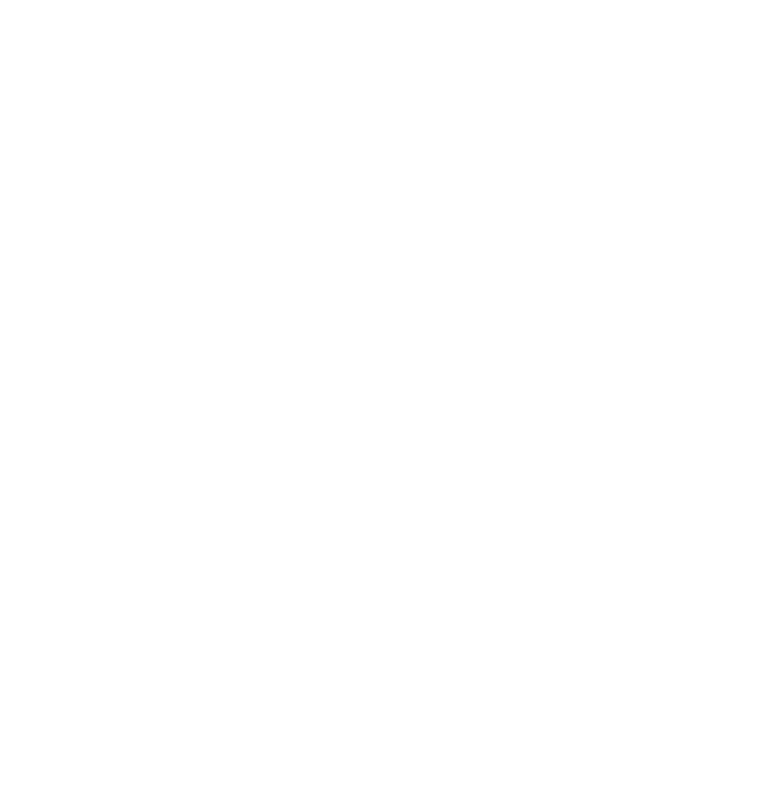
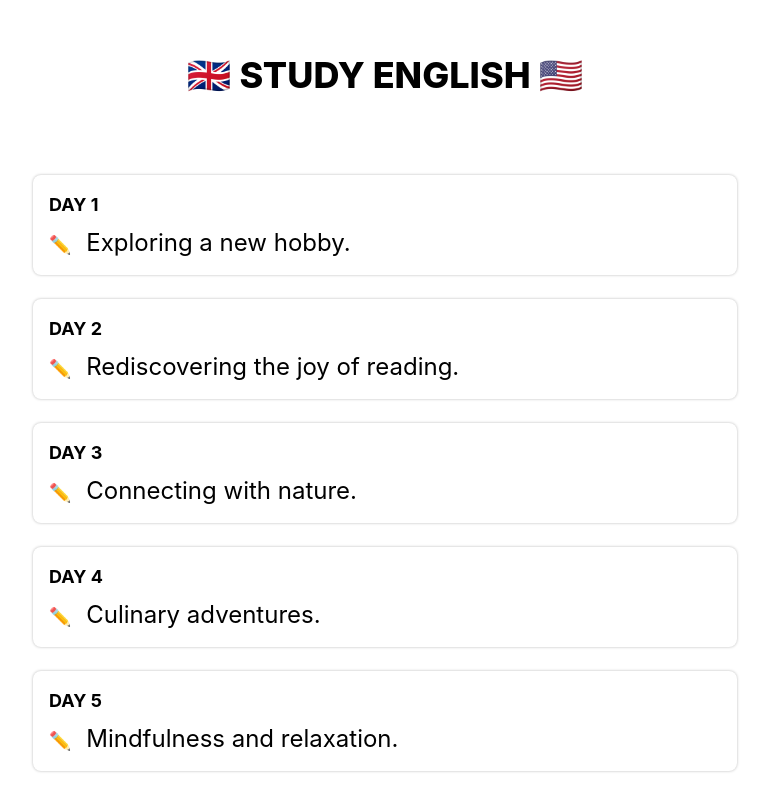
Before and after one commit to sooheyon/review-english, a React (Create React App) app: page / in a window 1280 px wide. Shown: the part 105-892 px from the top of the page, without its empty margins (255-1024 px from the left). Before the commit the page ends 800 px from the top, so only its background shows below. Built offline with nearby package versions, Linux system fonts and the light colour scheme.

Commit message:
router 설정 및 메인 페이지 뷰 개발

```diff
--- a/package.json
+++ b/package.json
@@ -8,6 +8,7 @@
     "@testing-library/user-event": "^13.5.0",
     "react": "^18.2.0",
     "react-dom": "^18.2.0",
+    "react-router-dom": "^6.20.0",
     "react-scripts": "5.0.1",
     "web-vitals": "^2.1.4"
   },
--- a/src/App.jsx
+++ b/src/App.jsx
@@ -1,5 +1,16 @@
+import { BrowserRouter, Routes, Route } from "react-router-dom";
+import Main from "./pages/main";
+import Day from "./pages/day";
+
 const App = () => {
-  return <div className="bg-red-100"></div>;
+  return (
+    <BrowserRouter>
+      <Routes>
+        <Route path="/" element={<Main />} />
+        <Route path="/:day" element={<Day />} />
+      </Routes>
+    </BrowserRouter>
+  );
 };
 
 export default App;
--- /dev/null
+++ b/src/components/MainCard.jsx
@@ -0,0 +1,17 @@
+import React from "react";
+import { Link } from "react-router-dom";
+
+const MainCard = ({ title, day }) => {
+  return (
+    <Link to={`/${day}`}>
+      <li className="flex flex-col mb-4 align hover:opacity-[0.6] shadow-mild active:opacity-[1] cursor-pointer active:scale-[0.96] transition-all p-4  rounded-lg ">
+        <span className="text-lg font-bold mb-2">DAY {day}</span>
+        <p className="text-2xl  items-center">
+          <span className="text-lg mr-2">✏️</span> {title}
+        </p>
+      </li>
+    </Link>
+  );
+};
+
+export default MainCard;
--- /dev/null
+++ b/src/englishData.json
@@ -0,0 +1,132 @@
+[
+  {
+    "day": 1,
+    "title": "Exploring a new hobby.",
+    "sentences": [
+      {
+        "english": "Today, I'm diving into the world of photography. Capturing moments seems like a fascinating skill to develop.",
+        "korean": "오늘은 사진 촬영의 세계로 뛰어들어봐요. 순간을 담아내는 것은 매력적인 기술인 것 같아요."
+      },
+      {
+        "english": "Decided to give gardening a shot. Growing my own herbs sounds like a therapeutic experience.",
+        "korean": "정원 가꾸기를 시도하기로 했어요. 나만의 허브를 키우는 것은 치유적인 경험일 것 같아요."
+      },
+      {
+        "english": "Attempting to learn a new language today. Communication is key, and multilingual skills can open up new horizons.",
+        "korean": "오늘은 새로운 언어를 배워보려고 해요. 소통은 중요하고 다국어 능력은 새로운 지평을 열 수 있어요."
+      },
+      {
+        "english": "Embarking on a DIY furniture project. Let's see if I have a hidden talent for craftsmanship.",
+        "korean": "DIY 가구 프로젝트에 착수했어요. 손재주에 대한 숨은 재능이 있는지 확인해봅시다."
+      },
+      {
+        "english": "Trying my hand at meditation today. The hectic pace of life makes it essential to find moments of inner calm.",
+        "korean": "오늘은 명상에 도전해봐요. 바쁜 삶 속에서 내적 평온을 찾는 것이 중요하니까요."
+      }
+    ]
+  },
+  {
+    "day": 2,
+    "title": "Rediscovering the joy of reading.",
+    "sentences": [
+      {
+        "english": "Picked up a classic novel that I haven't read in years. Excited to rediscover the magic within its pages.",
+        "korean": "여러 해 동안 읽지 않은 고전 소설을 다시 읽기로 했어요. 그 페이지 안의 마법을 다시 발견하는 것이 기대돼요."
+      },
+      {
+        "english": "Exploring a new genre today. Non-fiction might offer insights I've been missing out on.",
+        "korean": "오늘은 새로운 장르를 탐험해봐요. 비소설은 놓쳐왔던 통찰력을 제공할지도 모르겠어요."
+      },
+      {
+        "english": "Diving into poetry, a realm I've seldom explored. Words have a unique way of painting emotions.",
+        "korean": "거의 탐험하지 않은 시의 세계로 뛰어들어봐요. 말은 감情을 그릴 때 독특한 방식을 가지고 있어요."
+      },
+      {
+        "english": "Reading a self-help book to gain new perspectives on personal growth. Every book has the potential to be transformative.",
+        "korean": "자기 계발에 대한 새로운 시각을 얻기 위해 자기 도움서를 읽어보고 있어요. 모든 책은 변화의 가능성을 가지고 있어요."
+      },
+      {
+        "english": "Choosing a book at random from the library, embracing the surprise element of literary exploration.",
+        "korean": "도서관에서 무작위로 책을 골라, 문학적 탐험의 놀라움을 받아들이고 있어요."
+      }
+    ]
+  },
+  {
+    "day": 3,
+    "title": "Connecting with nature.",
+    "sentences": [
+      {
+        "english": "Taking a nature walk to appreciate the beauty of the changing seasons.",
+        "korean": "자연을 걷어다니며 변화하는 계절의 아름다움을 감상하고 있어요."
+      },
+      {
+        "english": "Planning a weekend camping trip to escape the hustle and bustle of city life.",
+        "korean": "주말 캠핑 여행을 계획하고 있어요. 도시 생활의 소란에서 벗어나려고 해요."
+      },
+      {
+        "english": "Stargazing tonight to marvel at the vastness of the universe.",
+        "korean": "오늘 밤에는 별을 보며 우주의 광활함에 놀랄 것이에요."
+      },
+      {
+        "english": "Visiting a botanical garden to immerse myself in the diversity of plant life.",
+        "korean": "식물의 다양성에 푹 빠져들기 위해 식물원을 방문하고 있어요."
+      },
+      {
+        "english": "Sitting by a lake, enjoying the tranquility and the sounds of nature.",
+        "korean": "호수 옆에 앉아 평온함과 자연의 소리를 즐기고 있어요."
+      }
+    ]
+  },
+  {
+    "day": 4,
+    "title": "Culinary adventures.",
+    "sentences": [
+      {
+        "english": "Experimenting with a fusion recipe, combining flavors from different cuisines.",
+        "korean": "다양한 요리에서 맛을 결합시켜 퓨전 레시피 실험 중이에요."
+      },
+      {
+        "english": "Baking homemade bread from scratch, embracing the therapeutic process of kneading dough.",
+        "korean": "제처로 빵을 만들어보고 있어요. 반죽을 빚는 치유과정을 즐기고 있어요."
+      },
+      {
+        "english": "Attending a cooking class to learn the art of sushi-making.",
+        "korean": "초밥 만드는 기술을 배우기 위해 요리 수업에 참석하고 있어요."
+      },
+      {
+        "english": "Trying my hand at growing herbs and incorporating them into everyday meals.",
+        "korean": "허브를 키우고 그것을 일상 식사에 통합해보려고 해요."
+      },
+      {
+        "english": "Exploring a vegetarian diet for the week to discover new flavors and nutritional benefits.",
+        "korean": "이번 주에는 채식 식단을 탐험해보고 새로운 맛과 영양상의 이점을 발견하려고 해요."
+      }
+    ]
+  },
+  {
+    "day": 5,
+    "title": "Mindfulness and relaxation.",
+    "sentences": [
+      {
+        "english": "Starting the day with a mindfulness meditation session to set a positive tone.",
+        "korean": "긍정적인 분위기를 설정하기 위해 하루를 정신적 명상 세션으로 시작하고 있어요."
+      },
+      {
+        "english": "Practicing deep breathing exercises during the day to stay grounded and focused.",
+        "korean": "하루 동안 깊은 호흡 운동을 실천하여 미래에 집중하고 머무를 수 있도록 하고 있어요."
+      },
+      {
+        "english": "Creating a cozy reading nook at home for moments of relaxation and reflection.",
+        "korean": "편안한 독서 공간을 만들어 집에서 휴식과 반성의 순간을 즐기고 있어요."
+      },
+      {
+        "english": "Taking a technology detox day to unplug and recharge mentally.",
+        "korean": "기술의 중독에서 벗어나 정신을 충전하기 위해 기술 끊기 날을 갖고 있어요."
+      },
+      {
+        "english": "Attending a yoga class to combine physical exercise with mindfulness and relaxation.",
+        "korean": "유산소 운동을 정신적 명상과 휴식과 결합하기 위해 요가 수업에 참석하고 있어요."
+      }
+    ]
+  }
+]
--- a/src/pages/day.jsx
+++ b/src/pages/day.jsx
@@ -0,0 +1,12 @@
+import { useState } from "react";
+import { useParams } from "react-router-dom";
+
+const Day = () => {
+  const { day } = useParams();
+
+  const [dailyData, setDailyData] = useState();
+
+  return <div>Day {day}</div>;
+};
+
+export default Day;
--- a/src/pages/main.jsx
+++ b/src/pages/main.jsx
@@ -1,7 +1,20 @@
 import React from "react";
+import englishData from "../englishData.json";
+import MainCard from "../components/MainCard";
 
-const main = () => {
-  return <div>main</div>;
+const Main = () => {
+  return (
+    <div className="min-h-screen max-w-screen-md mx-auto px-8 pt-20">
+      <h1 className="text-center text-4xl p-20 font-extrabold">
+        🇬🇧 STUDY ENGLISH 🇺🇸
+      </h1>
+      <ul className="flex flex-col gap-2">
+        {englishData.map((v, i) => {
+          return <MainCard key={`e-${i}`} title={v.title} day={v.day} />;
+        })}
+      </ul>
+    </div>
+  );
 };
 
-export default main;
+export default Main;
--- a/tailwind.config.js
+++ b/tailwind.config.js
@@ -2,7 +2,11 @@
 module.exports = {
   content: ["./src/**/*.{js,jsx,ts,tsx}"],
   theme: {
-    extend: {},
+    extend: {
+      boxShadow: {
+        mild: "0 0 3px rgba(0, 0, 0, 0.28)",
+      },
+    },
   },
   plugins: [],
 };
```
Also changed, not shown: 1 other file (tests, documents, lock files or other folders).
